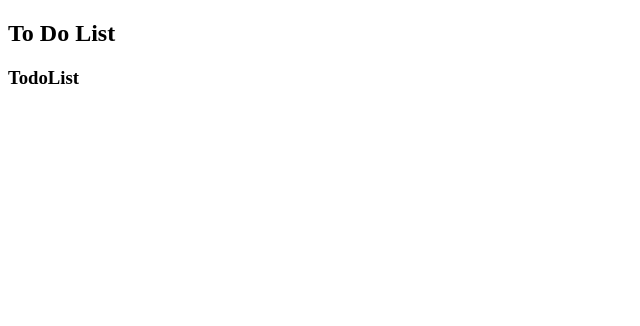
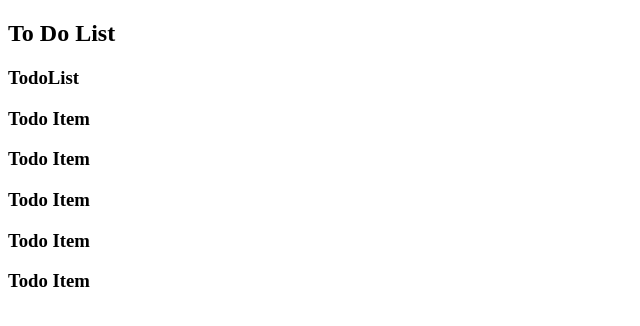
Before and after one commit to Cherezchur/npm-project, a Vue app: page / in a window 1280 px wide. Shown: the top 326 px of the page, without its empty margins (0-640 px from the left). Built offline with nearby package versions, Linux system fonts and the light colour scheme; the HTML template or start-up script is replaced by a standard one.

Commit message:
added vue components

```diff
--- a/src/vue/App.vue
+++ b/src/vue/App.vue
@@ -6,8 +6,8 @@
 </template>
 
 <script setup>
-import TodoInput from './todoList/TodoInput.vue';
-import TodoList from './todoList/TodoList.vue';
+import TodoInput from './todo/TodoInput.vue';
+import TodoList from './todo/TodoList.vue';
 
 </script>
 
--- /dev/null
+++ b/src/vue/todo/TodoItem.vue
@@ -0,0 +1,13 @@
+<template>
+  <div>
+    <h3>Todo Item</h3>
+  </div>
+</template>
+
+<script setup>
+
+</script>
+
+<style scoped>
+
+</style>
--- a/src/vue/todoList/TodoList.vue
+++ b/src/vue/todo/TodoList.vue
@@ -1,10 +1,16 @@
 <template>
   <div>
     <h3>TodoList</h3>
+    <TodoItem />
+    <TodoItem />
+    <TodoItem />
+    <TodoItem />
+    <TodoItem />
   </div>
 </template>
 
 <script setup>
+import TodoItem from './TodoItem.vue';
 
 </script>
 
```
Also changed, not shown: src/vue/todo/TodoInput.vue (renamed from src/vue/todoList/TodoInput.vue), 1 other file (tests, documents, lock files or other folders).
